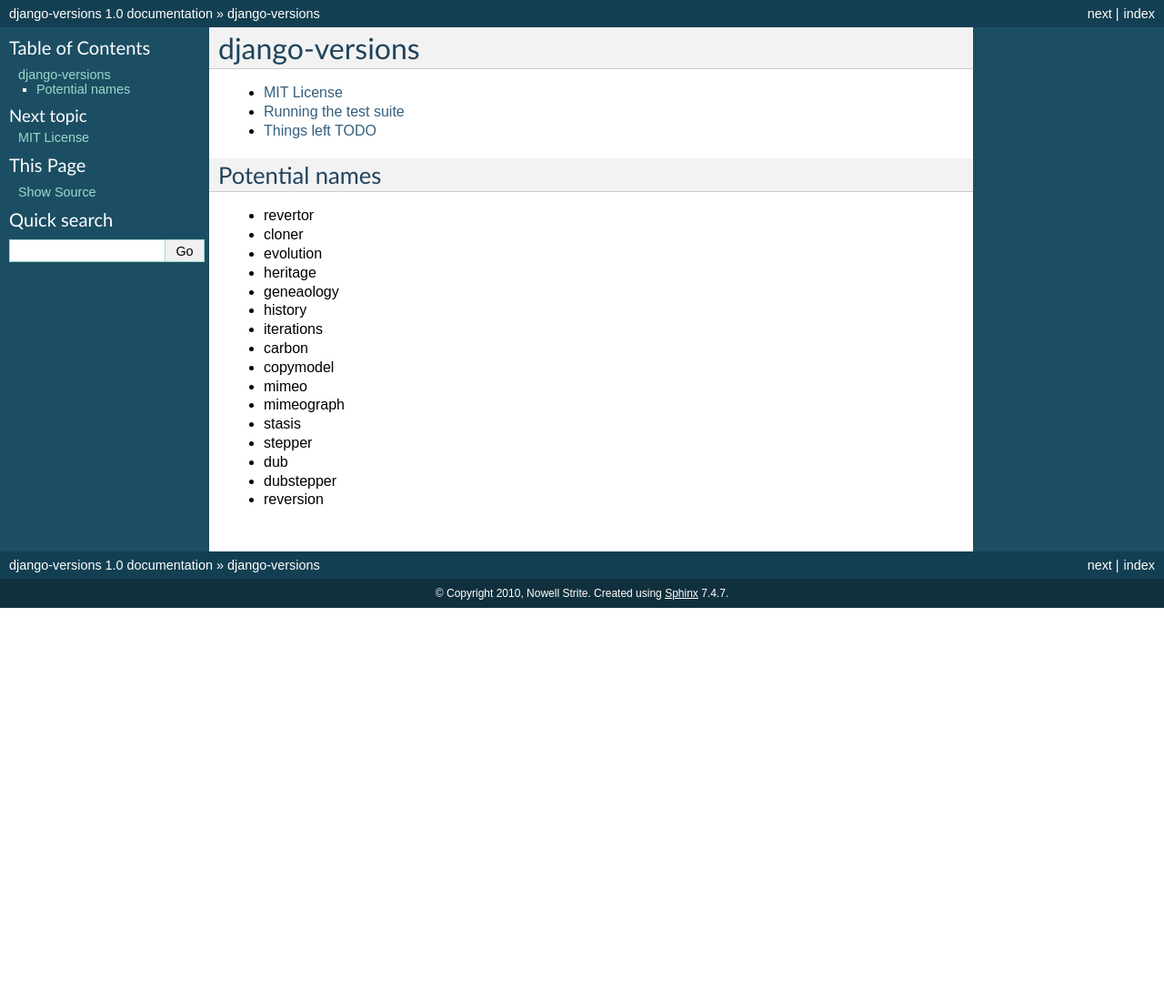
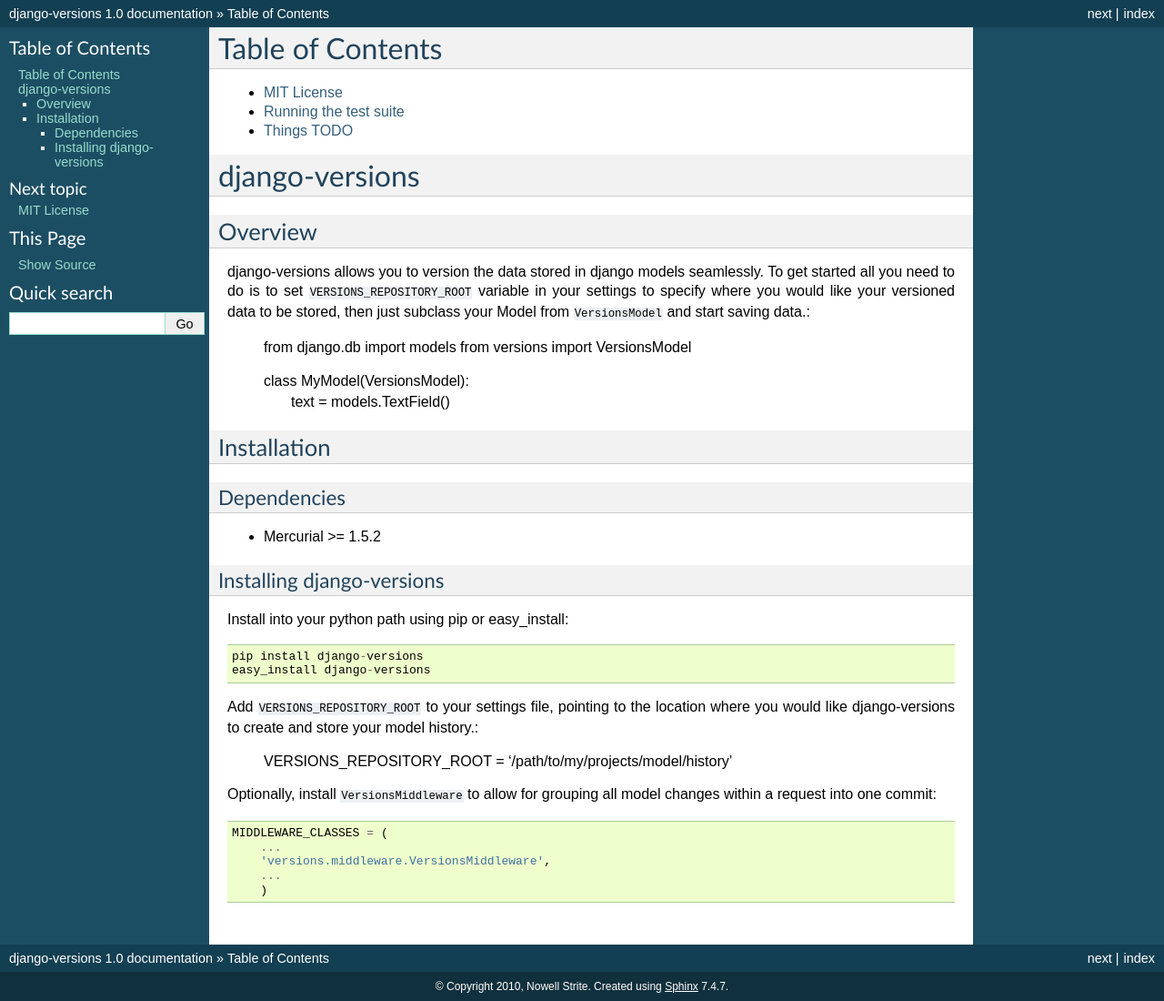
Before and after one commit to nowells/django-versions, a Sphinx documentation site: the page built from docs/index.rst, in a window 1280 px wide. Shown: the whole page at 91% size. Built offline with Sphinx 7.4.7, drawn with Linux system fonts in a browser that asks for light colours; before the commit the page ends 900 px from its top, so only the background shows below that.

Commit message:
Updated docs.

```diff
--- a/README.rst
+++ b/README.rst
@@ -1,19 +1,41 @@
-Potential names
-===============
+django-versions
+###############
 
-* revertor
-* cloner
-* evolution
-* heritage
-* geneaology
-* history
-* iterations
-* carbon
-* copymodel
-* mimeo
-* mimeograph
-* stasis
-* stepper
-* dub
-* dubstepper
-* reversion
+Overview
+========
+
+django-versions allows you to version the data stored in django models seamlessly. To get started all you need to do is to set ``VERSIONS_REPOSITORY_ROOT`` variable in your settings to specify where you would like your versioned data to be stored, then just subclass your Model from ``VersionsModel`` and start saving data.:
+
+    from django.db import models
+    from versions import VersionsModel
+
+    class MyModel(VersionsModel):
+        text = models.TextField()
+
+Installation
+============
+
+Dependencies
+------------
+
+* Mercurial >= 1.5.2
+
+Installing django-versions
+--------------------------
+
+Install into your python path using pip or easy_install::
+
+    pip install django-versions
+    easy_install django-versions
+
+Add ``VERSIONS_REPOSITORY_ROOT`` to your settings file, pointing to the location where you would like django-versions to create and store your model history.:
+
+    VERSIONS_REPOSITORY_ROOT = '/path/to/my/projects/model/history'
+
+Optionally, install ``VersionsMiddleware`` to allow for grouping all model changes within a request into one commit::
+
+    MIDDLEWARE_CLASSES = (
+        ...
+        'versions.middleware.VersionsMiddleware',
+        ...
+        )
--- a/docs/index.rst
+++ b/docs/index.rst
@@ -1,5 +1,5 @@
-django-versions
-###############
+Table of Contents
+#################
 
 .. toctree::
    :maxdepth: 2
--- a/docs/tests.rst
+++ b/docs/tests.rst
@@ -6,4 +6,8 @@
 the tests from the command-line using the ``django-admin.py`` script,
 specifying that the test settings module should be used::
 
-   django-admin.py test --settings=versions.tests.settings
+    PYTHONPATH=.:$PYTHONPATH django-admin.py test --settings=versions.tests.settings tests
+
+Or if you forget that command, you can always just run the ``run_tests`` command located in the bin directory::
+
+    ./bin/run_tests
--- a/docs/todo.rst
+++ b/docs/todo.rst
@@ -1,5 +1,5 @@
-Things left TODO
-################
+Things TODO
+###########
 
 #. Versioned ManyToManyFields on a versioned object (the ManyToManyField should not have to be a VersionsModel object)
 #. Reverse ForeignKey relationships should maintain, even if the related object is currently pointing to a new objectm but pointing to our versioned object in the past.
```
